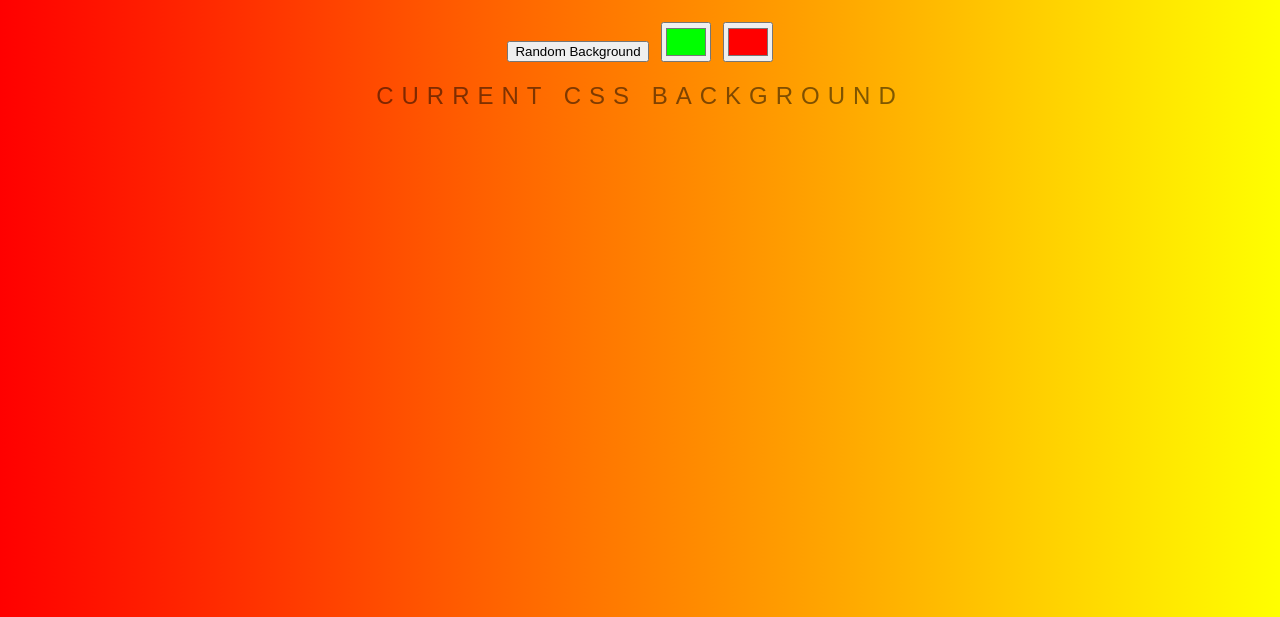
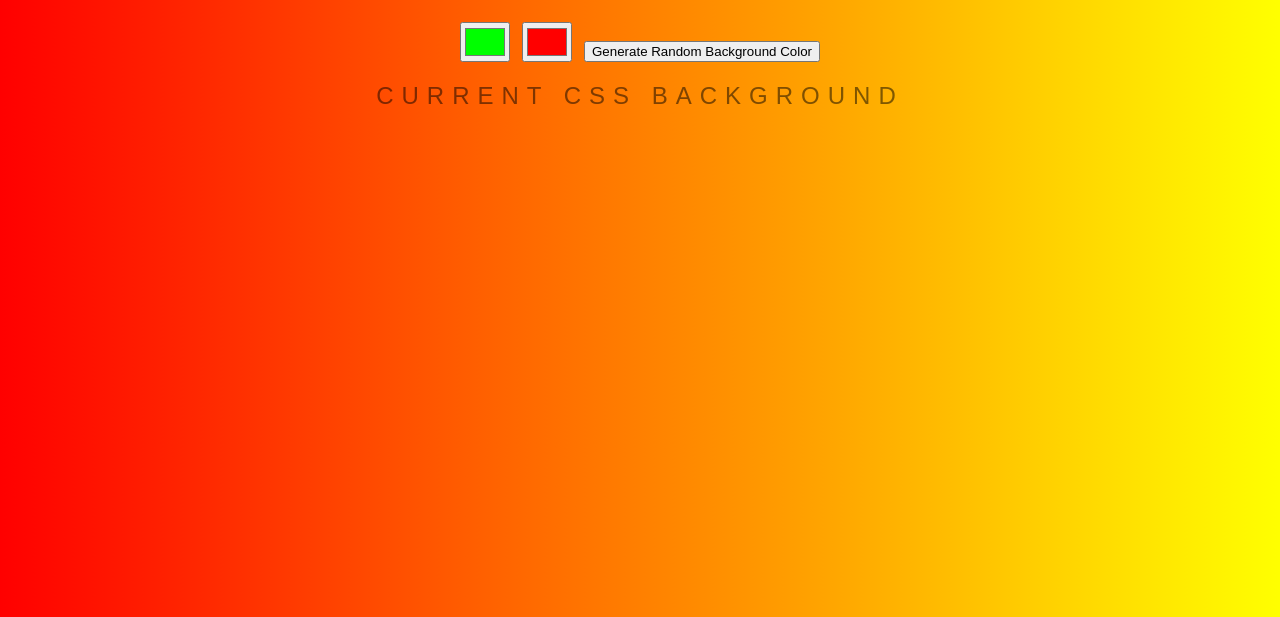
Before and after one commit to D-Ram1/background-generator, a website: page index.html in a window 1280 px wide. Shown: the part 183-800 px from the top of the page. Drawn offline with Linux system fonts and the light colour scheme.

Commit message:
updated html coding

```diff
--- a/index.html
+++ b/index.html
@@ -6,9 +6,9 @@
 	</head>
 	<body id="gradient">
 		<h1>Background Generator</h1>
-		<button>Random Background</button>
 		<input class="color1" type="color" name="color1" value="#00ff00">
 		<input class="color2" type="color" name="color2" value="#ff0000">
+		<button>Generate Random Background Color</button>
 		<h2>Current CSS Background</h2>
 		<h3></h3>
 
```
